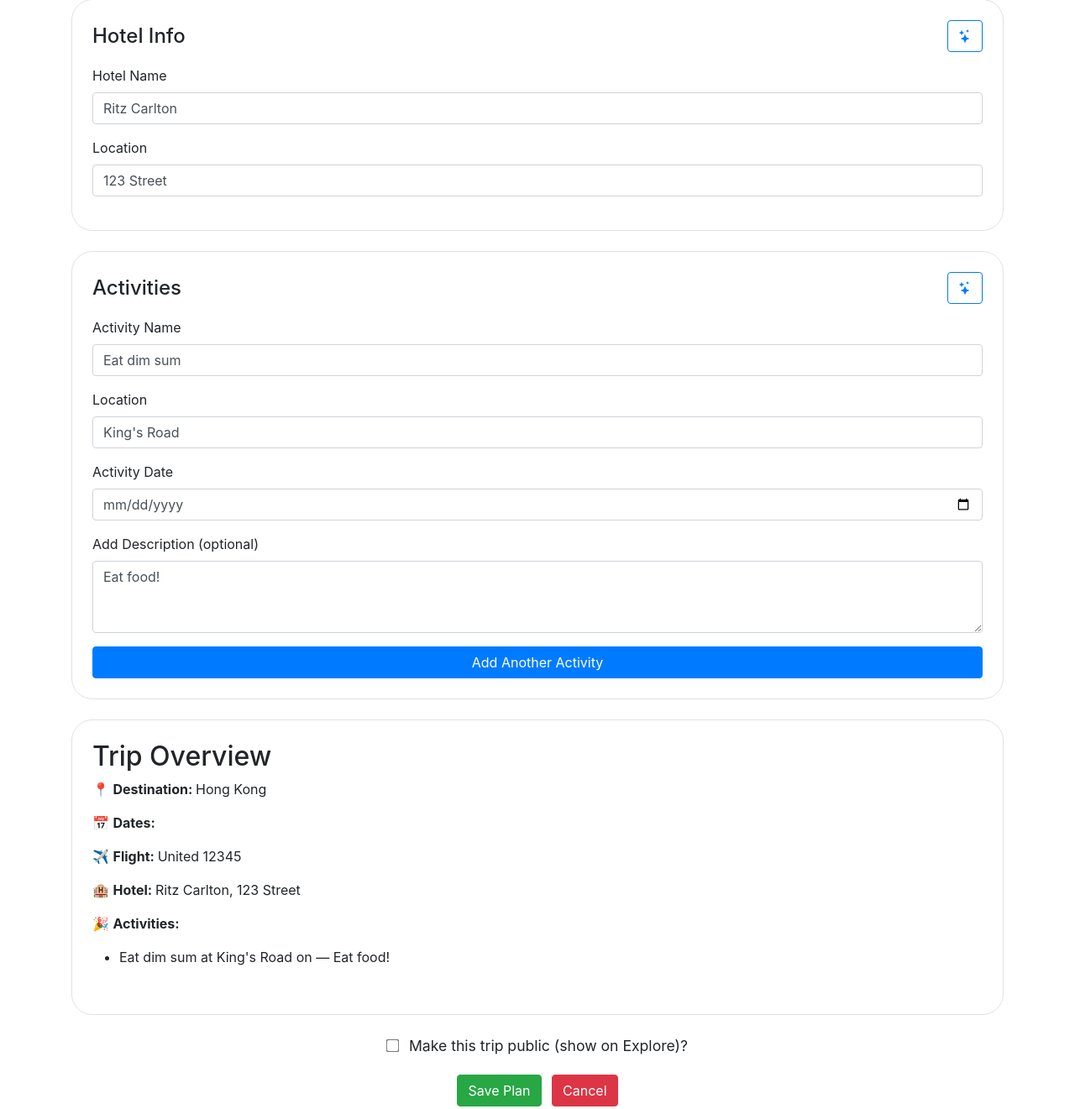
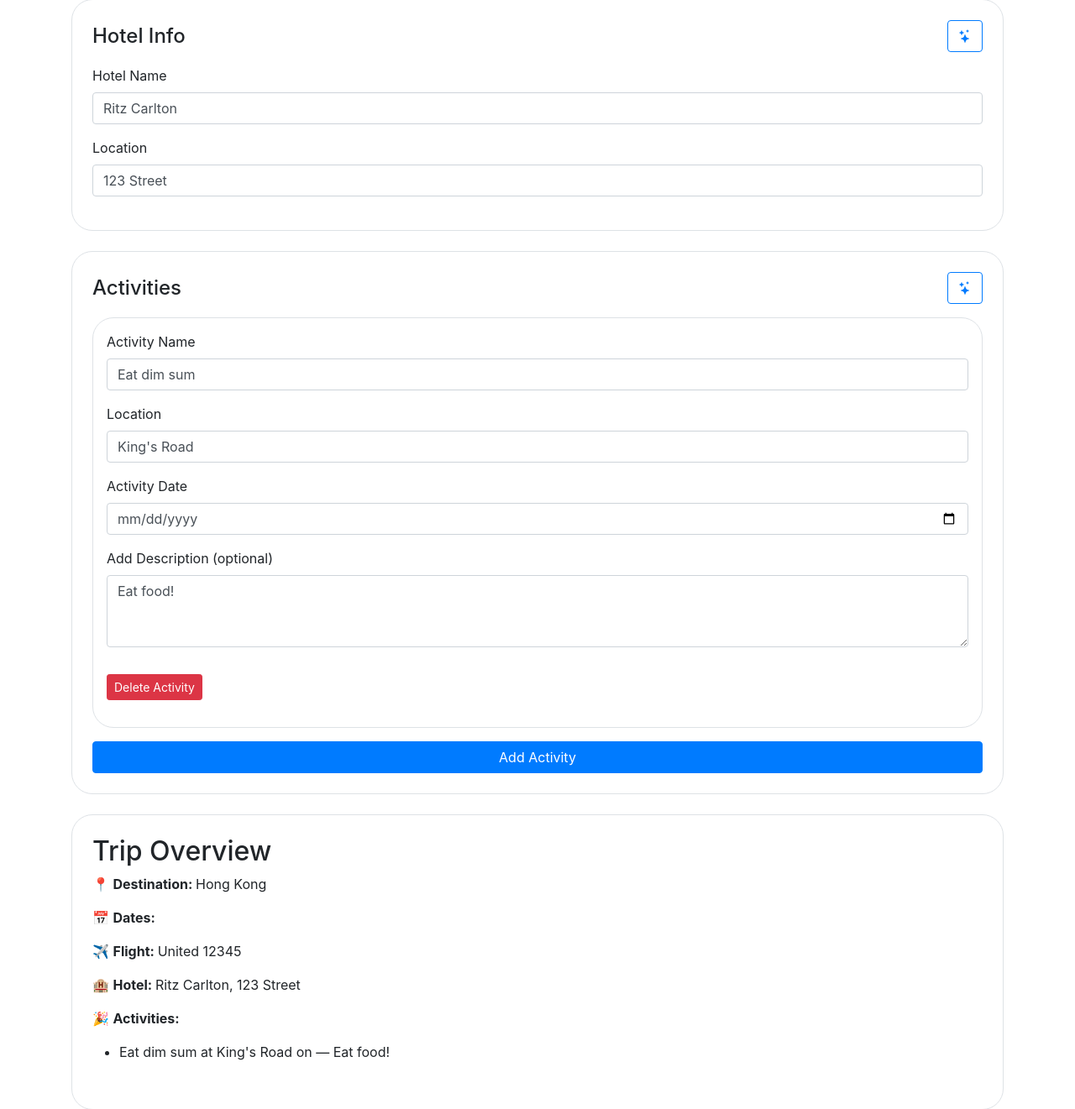
Before and after one commit to jsmnlao/Travel-Buddy, a Flask app: page /create-plan in a window 1280 px wide. Shown: the part 1083-2404 px from the top of the page at 84% size. Run offline with Flask 3, Linux system fonts and the light colour scheme; the visitor is signed in with stand-in values (Sample User, id 1); some libraries are stand-ins or nearby versions.

Commit message:
update card activity

```diff
--- a/website/templates/create-plan.html
+++ b/website/templates/create-plan.html
@@ -170,13 +170,14 @@
         <div class="card mb-4 p-4">
           <div class="d-flex justify-content-between align-items-center mb-3">
             <h4 class="mb-0">Activities</h4>
+
             <button class="btn btn-outline-primary">
               <i class="bi bi-stars"></i>
             </button>
           </div>
 
           <div id="activity-container">
-            <div class="activity-section">
+            <div class="card mb-3 p-3 activity-section">
               <div class="form-group">
                 <label for="activity_name[]">Activity Name</label>
                 <input type="text" class="form-control" name="activity_name[]" placeholder="e.g. Try local foods! " value="Eat dim sum" />
@@ -193,9 +194,12 @@
                 <label for="activity_description[]">Add Description (optional)</label>
                 <textarea class="form-control" name="activity_description[]" rows="3" placeholder="Describe activity...">Eat food!</textarea>
               </div>
+              <div class="d-flex justify-content-start mt-3 mb-3">
+                <button type="button" class="btn btn-danger btn-sm delete-activity-btn">Delete Activity</button>
               </div>
             </div>
-          <button type="button" class="btn btn-primary" id="addActivityBtn">Add Another Activity</button>
+          </div>
+          <button type="button" class="btn btn-primary" id="addActivityBtn">Add Activity</button>
         </div>
 
         <!-- Trip Summary (NEEDS TO CONNECT WITH DATABASE)-->
@@ -212,7 +216,6 @@
             </div>
           </div>
         </div>
-
 
         <!-- Make public on explore-->
         <label class="public-checkbox"> <input class="big-checkbox" type="checkbox" name="public" id="public" /> Make this trip public (show on Explore)? </label>
@@ -260,31 +263,42 @@
             el.addEventListener('change', updatePreview);
           });
 
+          function attachDeleteHandlers() {
+            document.querySelectorAll('.delete-activity-btn').forEach((btn) => {
+              btn.onclick = function () {
+                this.closest('.activity-section').remove();
+              };
+            });
+          }
+
           document.getElementById('addActivityBtn').addEventListener('click', function () {
             const newActivity = document.createElement('div');
             newActivity.classList.add('activity-section');
 
             newActivity.innerHTML = `
-              <hr>
+              <div class="card mb-3 p-3 activity-section">
                 <div class="form-group">
                   <label for="activity_name">Activity Name</label>
-                <input type="text" name="activity_name[]" class="form-control" placeholder="e.g. Try local foods!" />
+                  <input type="text" class="form-control" name="activity_name[]" placeholder="e.g. Try local foods!" />
                 </div>
                 <div class="form-group">
                   <label for="activity_location">Location</label>
-                <input type="text" name="activity_location[]" class="form-control" placeholder="Address" />
+                  <input type="text" class="form-control" name="activity_location[]" placeholder="Address" />
                 </div>
                 <div class="form-group">
                   <label for="activity_date">Activity Date</label>
-                <input type="date" name="activity_date[]" class="form-control" />
+                  <input type="date" class="form-control" name="activity_date[]"/>
                 </div>
                 <div class="form-group">
                   <label for="activity_description">Add Description (optional)</label>
                   <textarea class="form-control" rows="3" name="activity_description[]" placeholder="Describe activity..."></textarea>
                 </div>
-            `;
+                <div class="d-flex justify-content-start mt-3 mb-3">
+                  <button type="button" class="btn btn-danger btn-sm delete-activity-btn">Delete Activity</button>
+                </div>
+              </div>`;
             document.getElementById('activity-container').appendChild(newActivity);
-
+            attachDeleteHandlers();
             newActivity.querySelectorAll('input, textarea').forEach((input) => {
               input.addEventListener('input', updatePreview);
               input.addEventListener('change', updatePreview);
@@ -292,6 +306,7 @@
             updatePreview();
           });
 
+          attachDeleteHandlers();
           window.addEventListener('DOMContentLoaded', updatePreview);
         </script>
 
```
Also changed, not shown: website/templates/edit-plan.html (+7 -4 lines). Lines whose indentation alone changed are shown as unchanged.
